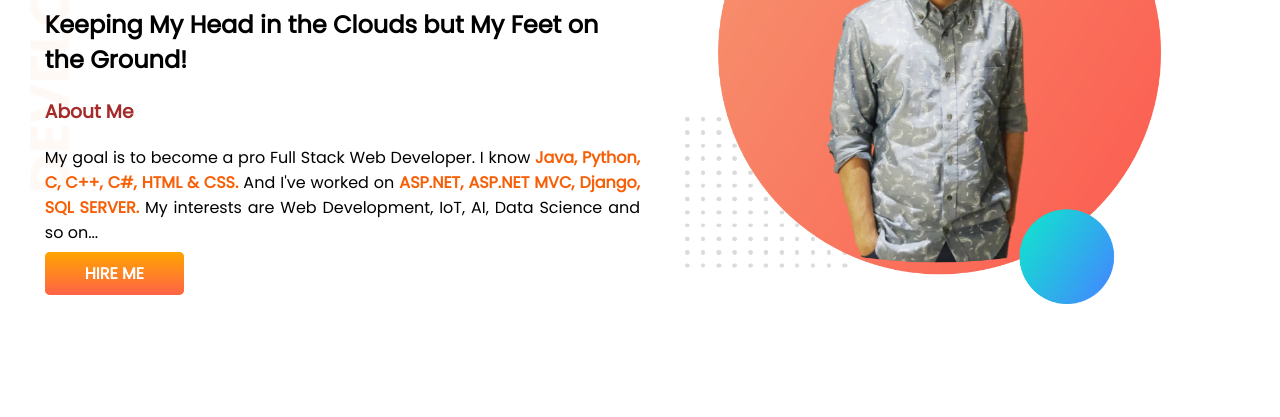
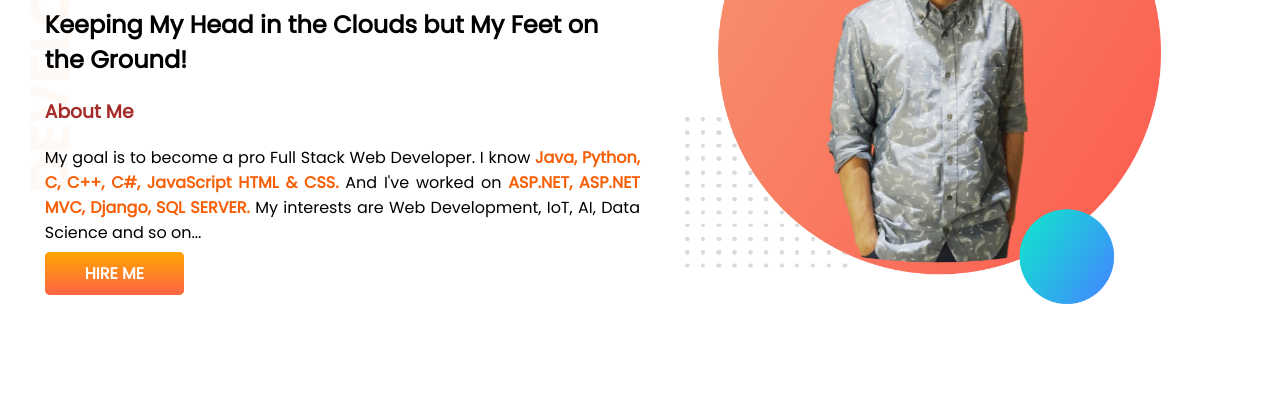
Before and after one commit to mir-ishtiaq/developer-portfolio, a plain HTML site: page index.html in a window 1280 px wide. Shown: the part 169-586 px from the top of the page. Drawn offline with Linux system fonts and the light colour scheme.

Commit message:
Update index.html

```diff
--- a/index.html
+++ b/index.html
@@ -20,7 +20,7 @@
             <h2>Keeping My Head in the Clouds but My Feet on the Ground! </h2>
             <h3 class="brown-clr">About Me</h3>
             <p id="abt">My goal is to become a pro Full Stack Web Developer. I know <span class="skill">Java, Python, C,
-                    C++, C#, HTML &
+                    C++, C#, JavaScript HTML &
                     CSS.</span> And I've
                 worked on
                 <span class="skill">ASP.NET, ASP.NET MVC, Django, SQL SERVER.</span> My interests are Web Development,
```
